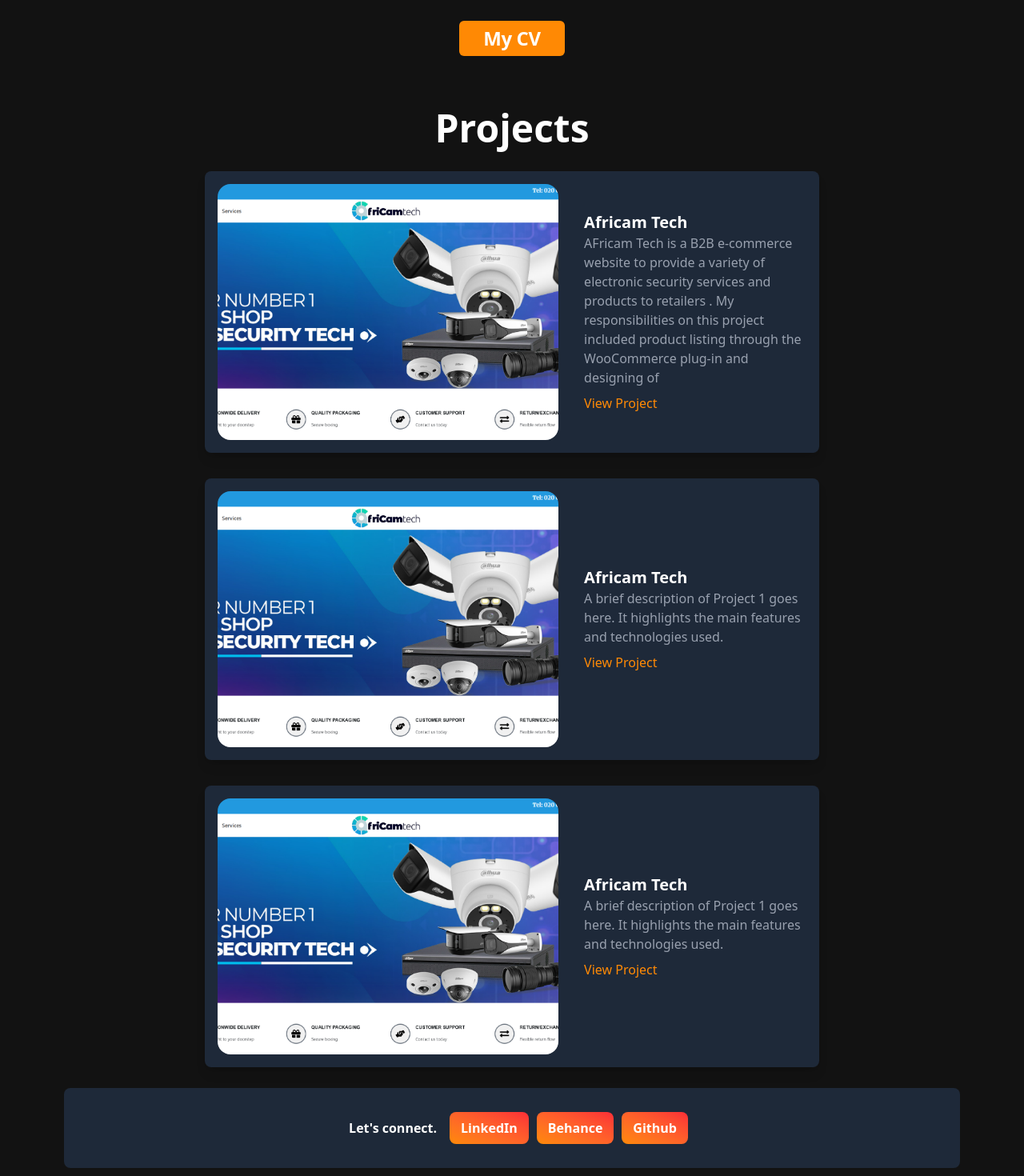
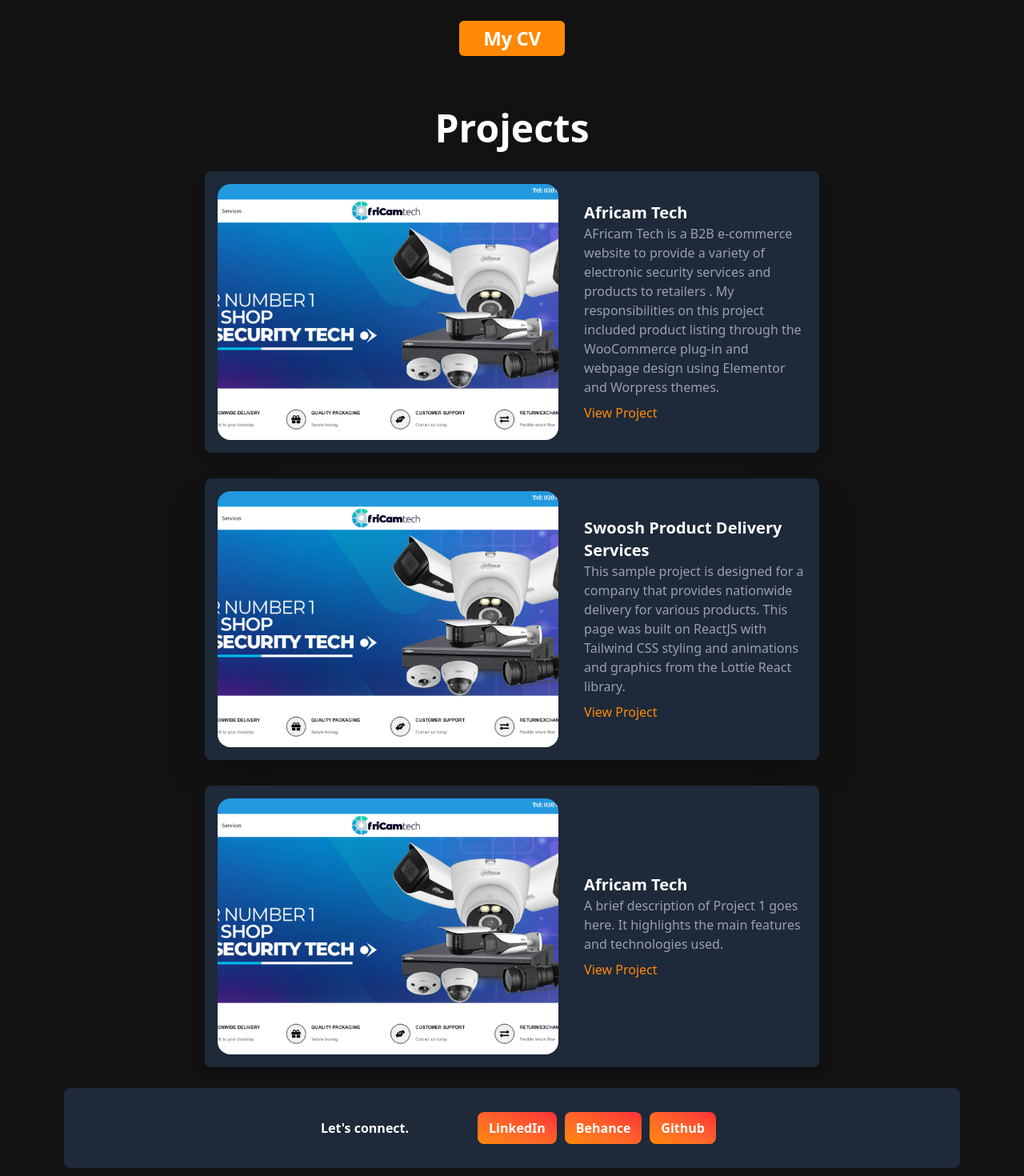
Before and after one commit to urieltetteh97/folio, a React (Vite) app in the folder portfolio-app/: page / in a window 1280 px wide. Shown: the part 741-2211 px from the top of the page at 80% size. Built offline with nearby package versions, Linux system fonts and the light colour scheme; a web font is replaced by a local one.

Commit message:
style added to buttons in contact section. Swoosh project added to project section

```diff
--- a/portfolio-app/src/components/Contact.jsx
+++ b/portfolio-app/src/components/Contact.jsx
@@ -2,18 +2,24 @@
 
 const Contact = () => {
   return (
-    <section id='contact' className='h-25 rounded-lg flex bg-dark py-1.5 justify-center items-center bg-gray-800 sm:mx-10 md:mx-20 mb-2.5'>
-        <h1 className="w-auto text-white font-bold text-start py-2.5 px-2.5 mx-1.5">Let's connect.</h1>
+    <section id='contact' className='w-auto h-25 rounded-lg flex bg-dark py-1.5 justify-center items-center bg-gray-800 sm:mx-10 md:mx-20 mb-2.5'>
+        <h1 className="w-50 text-white font-bold text-start py-2.5 px-2.5 mx-1.5">Let's connect.</h1>
         <div className="flex text-end gap-x-2.5">
+          <a href="https://www.linkedin.com/in/uriel-tetteh-4846b1121/" target="_blank" rel="noopener noreferrer">
             <button className="w-1.5/3 cursor-pointer rounded-lg bg-gradient-to-bl from-red-500 to-orange-400 text-white font-bold py-2 px-3.5 transition-all duration-300 hover:bg-gradient-to-tr hover:from-orange-200 hover:to-red-800 hover:scale-105">
               LinkedIn
             </button>
+          </a>
+          <a href="https://www.behance.net/your-profile" target="_blank" rel="noopener noreferrer">
             <button className="w-1.5/3 cursor-pointer rounded-lg bg-gradient-to-bl from-red-500 to-orange-400 text-white font-bold py-2 px-3.5 transition-all duration-300 hover:bg-gradient-to-tr hover:from-orange-200 hover:to-red-800 hover:scale-105">
               Behance
             </button>
+          </a>
+          <a href="https://github.com/urieltetteh97" target="_blank" rel="noopener noreferrer">
             <button className="w-1.5/3 cursor-pointer rounded-lg bg-gradient-to-bl from-red-500 to-orange-400 text-white font-bold py-2 px-3.5 transition-all duration-300 hover:bg-gradient-to-tr hover:from-orange-200 hover:to-red-800 hover:scale-105">
               Github
             </button>
+          </a>
         </div>
     </section>
   )
--- a/portfolio-app/src/components/Projects.jsx
+++ b/portfolio-app/src/components/Projects.jsx
@@ -6,7 +6,7 @@
   return (
 
 
-    <section id='projects' className=" bg-dark text-center justify-center md:py-6.5 sm:py-8.5">
+    <section id='projects' className=" bg-dark text-center justify-center md:py-6.5 sm:py-12.5">
       <h1 className='font-semibold md:text-5xl sm:text-4xl py-7.5'> Projects</h1>
       <div className="flex flex-col gap-8 items-center">
         <div className="flex flex-col md:flex-row bg-gray-800 rounded-lg shadow-lg hover:scale-110 transition-all ease-in-out duration-200
@@ -17,19 +17,19 @@
           <div className="md:w-2/3 w-full flex flex-col justify-center items-start p-4 text-left">
             <h2 className='text-xl font-bold text-white'>Africam Tech</h2>
             <p className='text-gray-400'>AFricam Tech is a B2B e-commerce website to provide a variety of electronic security services and products to retailers
-               . My responsibilities on this project included product listing through the WooCommerce plug-in and designing of</p>
+               . My responsibilities on this project included product listing through the WooCommerce plug-in and webpage design using Elementor and Worpress themes.</p>
             <a href="https://africamtech.com/" className='text-orange-400 hover:underline mt-2'>View Project</a>
 
           </div>
         </div>
-        <div className="flex flex-col md:flex-row bg-gray-800 rounded-lg shadow-lg hover:scale-110 transition-all ease-in-out duration-200
+        <div className="flex flex-col md:flex-row bg-gray-800 rounded-lg shadow-2xl hover:scale-110 transition-all ease-in-out duration-200
         overflow-hidden w-full max-w-3xl">
           <div className="md:w-3/3 w-full flex justify-center items-center p-4">
             <img src={project1Thumb} alt="Project1 Thumbnail" className='w-5000 h-80 object-cover rounded-2xl ' />
           </div>
           <div className="md:w-2/3 w-full flex flex-col justify-center items-start p-4 text-left">
-            <h2 className='text-xl font-bold text-white'>Africam Tech</h2>
-            <p className='text-gray-400'>A brief description of Project 1 goes here. It highlights the main features and technologies used.</p>
+            <h2 className='text-xl font-bold text-white'>Swoosh Product Delivery Services</h2>
+            <p className='text-gray-400'>This sample project is designed for a company that provides nationwide delivery for various products. This page was built on ReactJS with Tailwind CSS styling and animations and graphics from the Lottie React library. </p>
             <a href="#" className='text-orange-400 hover:underline mt-2'>View Project</a>
 
           </div>
```
Lines whose indentation alone changed are shown as unchanged.
